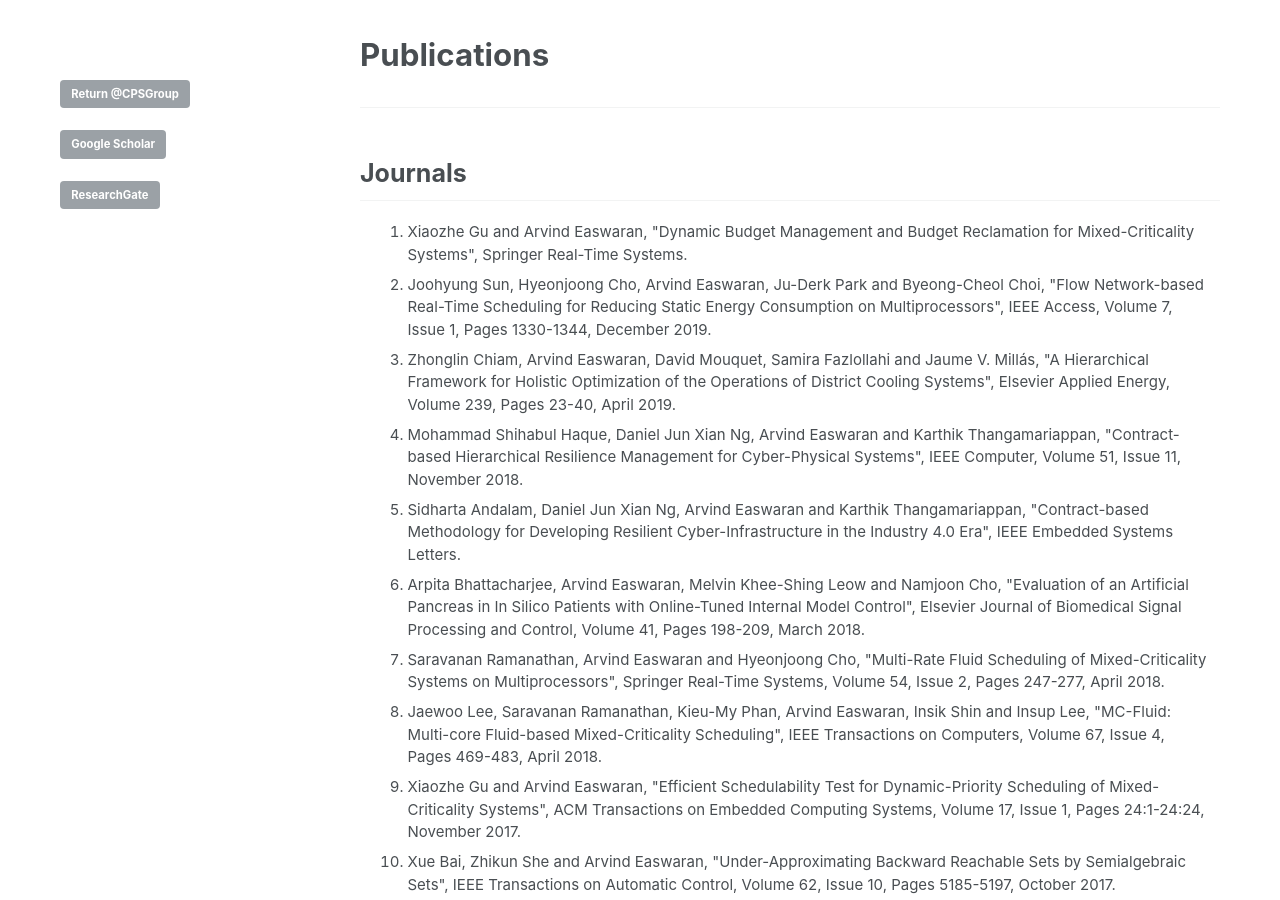
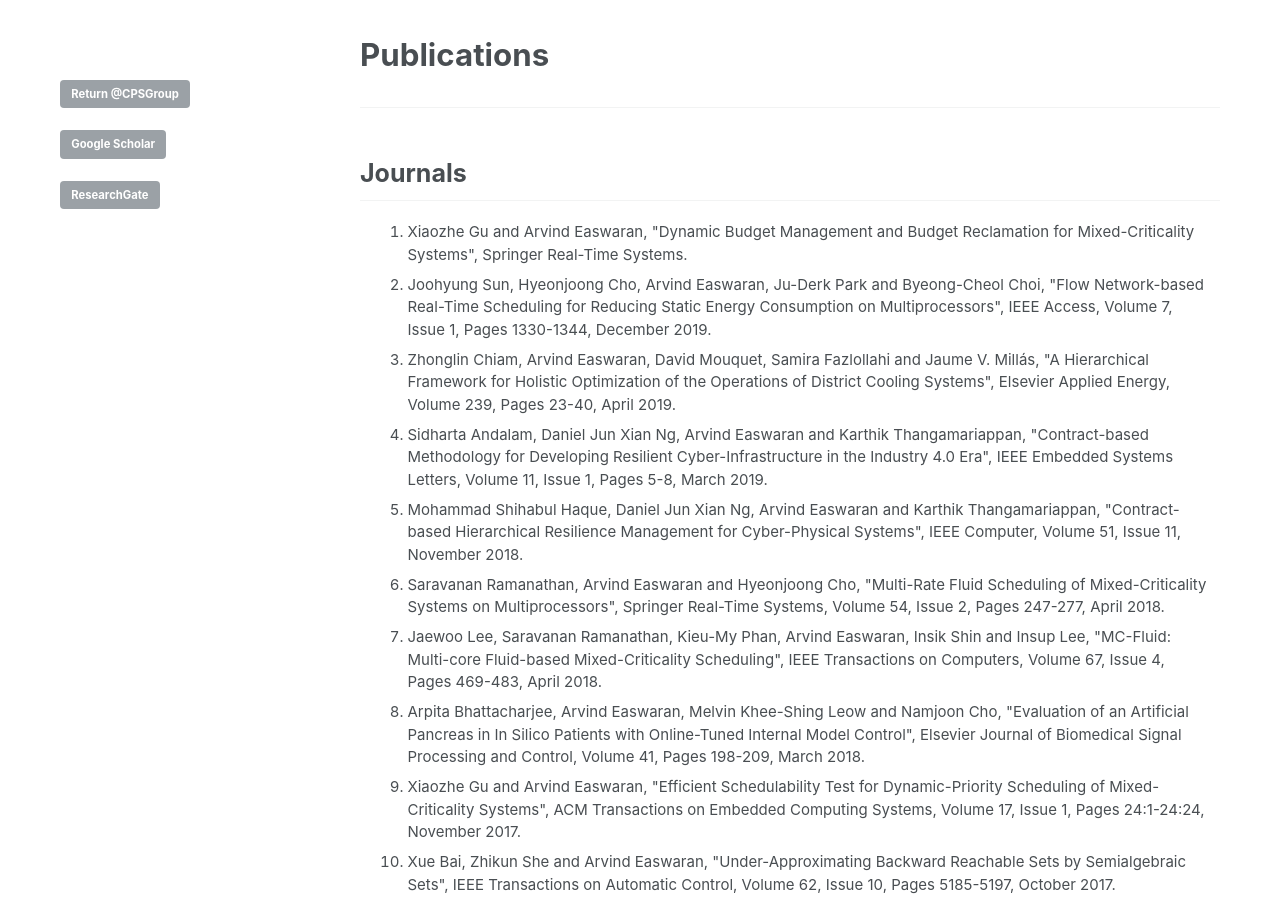
Before and after one commit to CPS-research-group/CPS-research-group.github.io, a Jekyll site: the page built from _pages/research_profile.md, in a window 1280 px wide and 900 px high. Built offline with Jekyll 4.4.1, drawn with Linux system fonts in a browser that asks for light colours.

Commit message:
Updates.

```diff
--- a/_pages/research_profile.md
+++ b/_pages/research_profile.md
@@ -27,11 +27,11 @@ a.a:active {color:#0000FF; text-decoration:none;}
     <li class="a">Xiaozhe Gu and Arvind Easwaran, "Dynamic Budget Management and Budget Reclamation for Mixed-Criticality Systems", Springer Real-Time Systems.</li>
     <li class="a">Joohyung Sun, Hyeonjoong Cho, Arvind Easwaran, Ju-Derk Park and Byeong-Cheol Choi, "Flow Network-based Real-Time Scheduling for Reducing Static Energy Consumption on Multiprocessors", IEEE Access, Volume 7, Issue 1, Pages 1330-1344, December 2019.</li>
     <li class="a">Zhonglin Chiam, Arvind Easwaran, David Mouquet, Samira Fazlollahi and Jaume V. Mill&aacute;s, "A Hierarchical Framework for Holistic Optimization of the Operations of District Cooling Systems", Elsevier Applied Energy, Volume 239, Pages 23-40, April 2019.</li>
+    <li class="a">Sidharta Andalam, Daniel Jun Xian Ng, Arvind Easwaran and Karthik Thangamariappan, "Contract-based Methodology for Developing Resilient Cyber-Infrastructure in the Industry 4.0 Era", IEEE Embedded Systems Letters, Volume 11, Issue 1, Pages 5-8, March 2019.</li>
     <li class="a">Mohammad Shihabul Haque, Daniel Jun Xian Ng, Arvind Easwaran and Karthik Thangamariappan, "Contract-based Hierarchical Resilience Management for Cyber-Physical Systems", IEEE Computer, Volume 51, Issue 11, November 2018.</li>
-    <li class="a">Sidharta Andalam, Daniel Jun Xian Ng, Arvind Easwaran and Karthik Thangamariappan, "Contract-based Methodology for Developing Resilient Cyber-Infrastructure in the Industry 4.0 Era", IEEE Embedded Systems Letters.</li>
-    <li class="a">Arpita Bhattacharjee, Arvind Easwaran, Melvin Khee-Shing Leow and Namjoon Cho, "Evaluation of an Artificial Pancreas in In Silico Patients with Online-Tuned Internal Model Control", Elsevier Journal of Biomedical Signal Processing and Control, Volume 41, Pages 198-209, March 2018.</li>
     <li class="a">Saravanan Ramanathan, Arvind Easwaran and Hyeonjoong Cho, "Multi-Rate Fluid Scheduling of Mixed-Criticality Systems on Multiprocessors", Springer Real-Time Systems, Volume 54, Issue 2, Pages 247-277, April 2018.</li>
 			<li class="a">Jaewoo Lee, Saravanan Ramanathan, Kieu-My Phan, Arvind Easwaran, Insik Shin and Insup Lee, "MC-Fluid: Multi-core Fluid-based Mixed-Criticality Scheduling", IEEE Transactions on Computers, Volume 67, Issue 4, Pages 469-483, April 2018.</li>
+    <li class="a">Arpita Bhattacharjee, Arvind Easwaran, Melvin Khee-Shing Leow and Namjoon Cho, "Evaluation of an Artificial Pancreas in In Silico Patients with Online-Tuned Internal Model Control", Elsevier Journal of Biomedical Signal Processing and Control, Volume 41, Pages 198-209, March 2018.</li>
 			<li class="a">Xiaozhe Gu and Arvind Easwaran, "Efficient Schedulability Test for Dynamic-Priority Scheduling of Mixed-Criticality Systems", ACM Transactions on Embedded Computing Systems, Volume 17, Issue 1, Pages 24:1-24:24, November 2017.</li>
 			<li class="a">Xue Bai, Zhikun She and Arvind Easwaran, "Under-Approximating Backward Reachable Sets by Semialgebraic Sets", IEEE Transactions on Automatic Control, Volume 62, Issue 10, Pages 5185-5197, October 2017.</li>
 			<li class="a">Xue Bai, Arvind Easwaran, Namjoon Cho and Martin Fr&auml;nzle, "Reach-Avoid Verification for Nonlinear Systems Based on Boundary Analysis", IEEE Transactions on Automatic Control (Technical Note), Volume 62, Issue 7, Pages 3518-3523, July 2017.</li>
```
